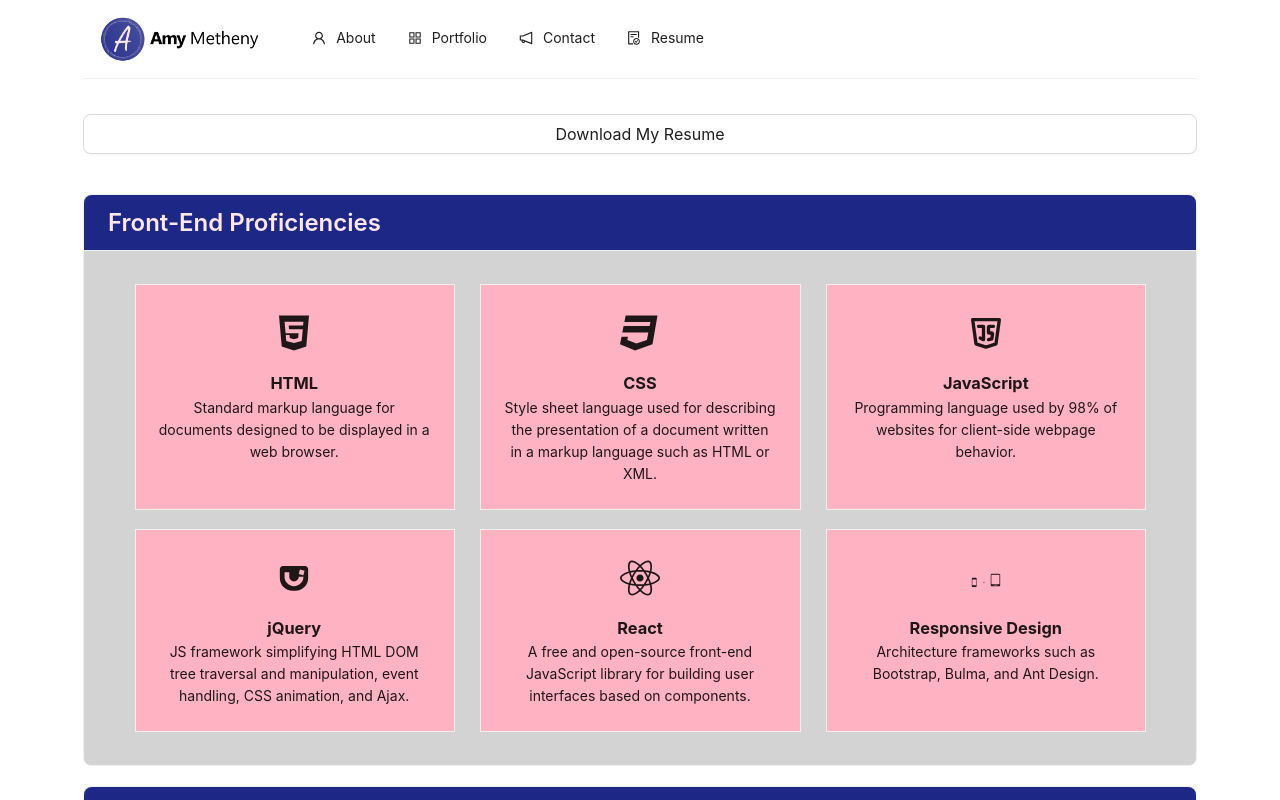
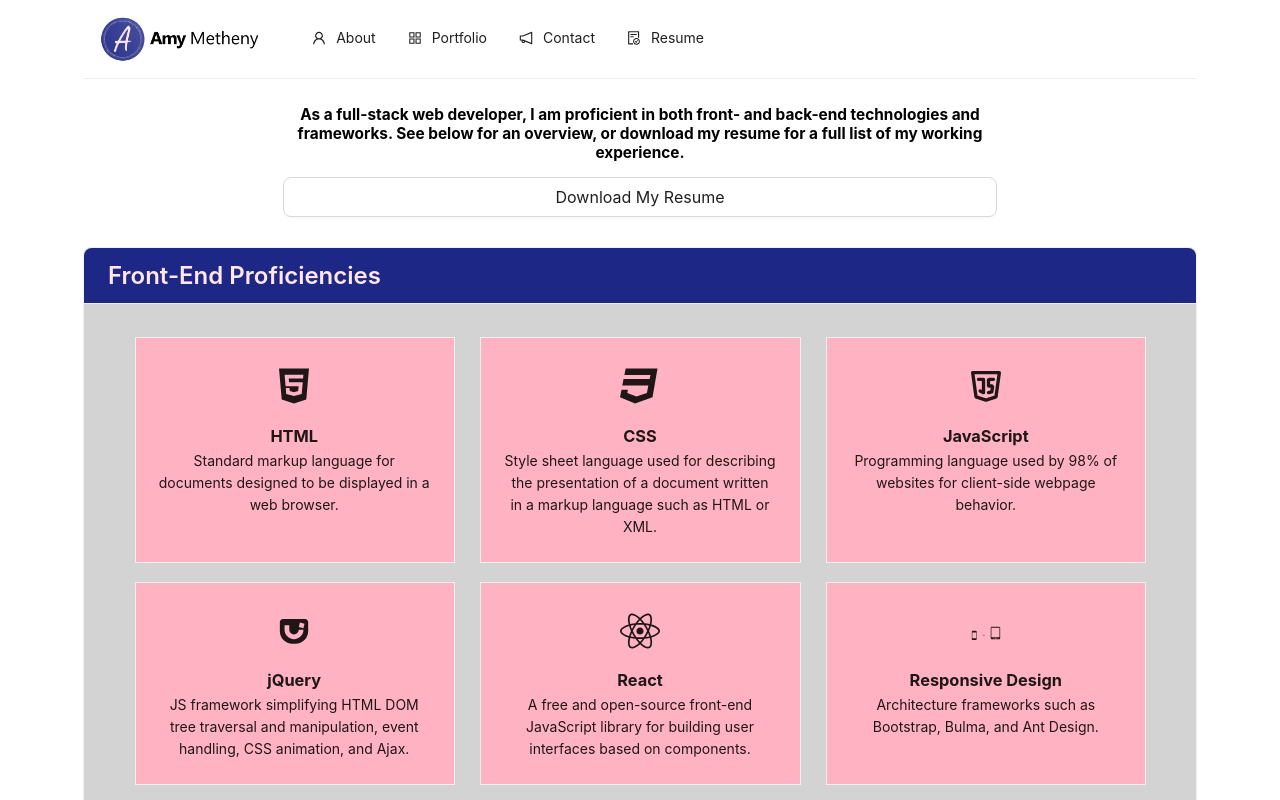
Before and after one commit to abmetheny/react-portfolio, a React (Create React App) app: page /resume in a window 1280 px wide. Shown: the top 800 px of the page. Built offline with nearby package versions, Linux system fonts and the light colour scheme.

Commit message:
Began adjusting contact component styles

```diff
--- a/src/App.js
+++ b/src/App.js
@@ -9,7 +9,7 @@ import { BrowserRouter as Router, Routes, Route } from "react-router-dom";
 
 function App() {
   return (
-    <Router>
+    <Router >
       <div style={{margin: '15px 75px'}} className="page-container">
         <div className="header-container">
           <Header />
--- a/src/components/Contact.js
+++ b/src/components/Contact.js
@@ -1,5 +1,5 @@
 import React from "react";
-import { Button, Form, Input } from 'antd';
+import { Button, Form, Input, Card } from 'antd';
 
 const onFinish = (values) => {
   console.log('Success:', values);
@@ -8,11 +8,10 @@ const onFinishFailed = (errorInfo) => {
   console.log('Failed:', errorInfo);
 };
 
-
-
 function Contact() {
   return (
-    <div style={{margin: '10px'}}>
+    <div style={{margin: '10px 200px 30px 200px'}}>
+      <Card style={{textAlign: 'center'}} title="Get in touch!">
       <Form
       name="basic"
       labelCol={{
@@ -83,6 +82,7 @@ function Contact() {
         </Button>
       </Form.Item>
     </Form>
+      </Card>
   </div>
   );
 }
--- a/src/components/Portfolio.js
+++ b/src/components/Portfolio.js
@@ -5,7 +5,9 @@ import { Divider, Row } from 'antd';
 function Portfolio() {
   return (
     <div className="portfolio-container">
-      <p>A sample of projects completed over the last few months.  For a full list of projects and repositories, visit my <a href="https://github.com/abmetheny">GitHub</a> page.</p>
+      <Row style={{display: 'flex', justifyContent: 'center'}}>
+        <p>A sample of projects completed over the last few months.  For a full list of projects and repositories, visit my <a href="https://github.com/abmetheny">GitHub</a> page.</p>
+      </Row>
 
       <div className="project-container">
         <Divider orientation="left">Collaborative Projects</Divider>
--- a/src/components/Resume.js
+++ b/src/components/Resume.js
@@ -5,7 +5,7 @@ import { TbBrandJavascript } from "react-icons/tb";
 import { DiJqueryUiLogo, DiResponsive, DiMysql, DiMongodb } from "react-icons/di";
 import { AiOutlineApi } from "react-icons/ai";
 import { SiGraphql } from "react-icons/si";
-import { Card, Button } from 'antd';
+import { Card, Button, Row } from 'antd';
 
 const style = {
   div: {
@@ -21,6 +21,14 @@ const style = {
   card: {
     background: 'lightgray',
     marginTop: '20px',
+  },
+  front: {
+    display: 'flex',
+    justifyContent: 'center',
+    margin: '10px 200px 30px 200px',
+    textAlign: 'center',
+    fontWeight: 'bold',
+    fontSize: '1.2vw'
   }
 };
 
@@ -28,9 +36,13 @@ function Resume() {
   return (
     <div className="resume-container">
 
-      <Button style={{margin: '35px 0 20px 0'}} type="default" block size={"large"}>
-        <a href={require("../assets/resume.pdf")} download="ametheny_resume">Download My Resume</a>
-      </Button>
+      <Row style={style.front}>
+        <p>As a full-stack web developer, I am proficient in both front- and back-end technologies and frameworks.  See below for an overview, or download my resume for a full list of my working experience.</p>
+        <Button type="default" block size={"large"}>
+          <a href={require("../assets/resume.pdf")} download="ametheny_resume">Download My Resume</a>
+        </Button>
+      </Row>
+
 
       <Card style={style.card} headStyle={style.title} title="Front-End Proficiencies">
         <div style={style.div} >
```
Also changed, not shown: src/images/proficiencies.png (deleted).
